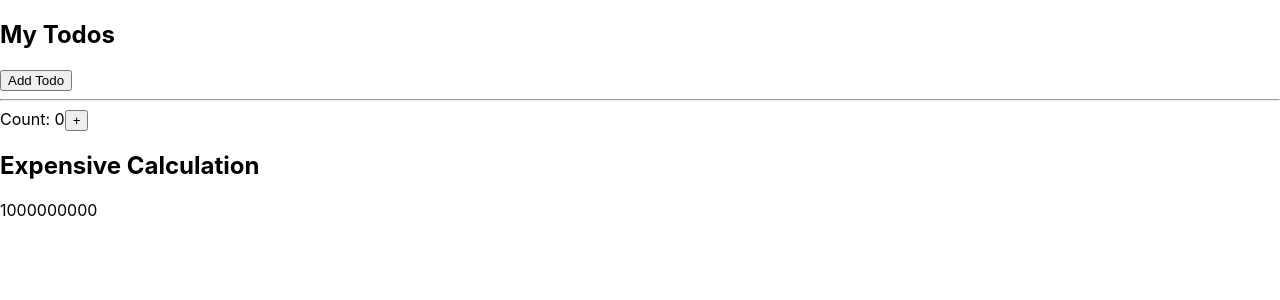
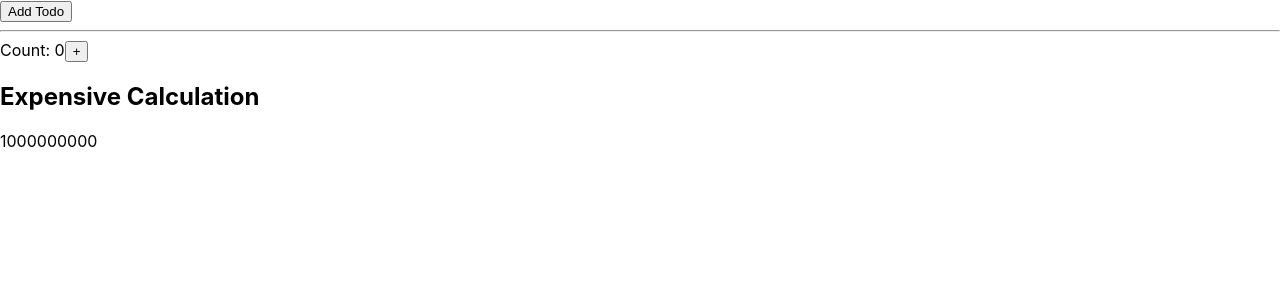
Before and after one commit to KinyanjuiJonathan/UseMemo, a React (Create React App) app: page / in a window 1280 px wide. Shown: the top 300 px of the page. Built offline with nearby package versions, Linux system fonts and the light colour scheme.

Commit message:
this is a new  update

```diff
--- a/src/App.js
+++ b/src/App.js
@@ -19,7 +19,7 @@ const App = () => {
   <div className='App'>
     <div className='container'>
       <div className='mytodos'>
-        <h2>My Todos</h2>
+        {/* <h2>My Todos</h2> */}
         {todos.map((todo, index) => {
           return <p key={index}>{todo}</p>;
         })}
```
